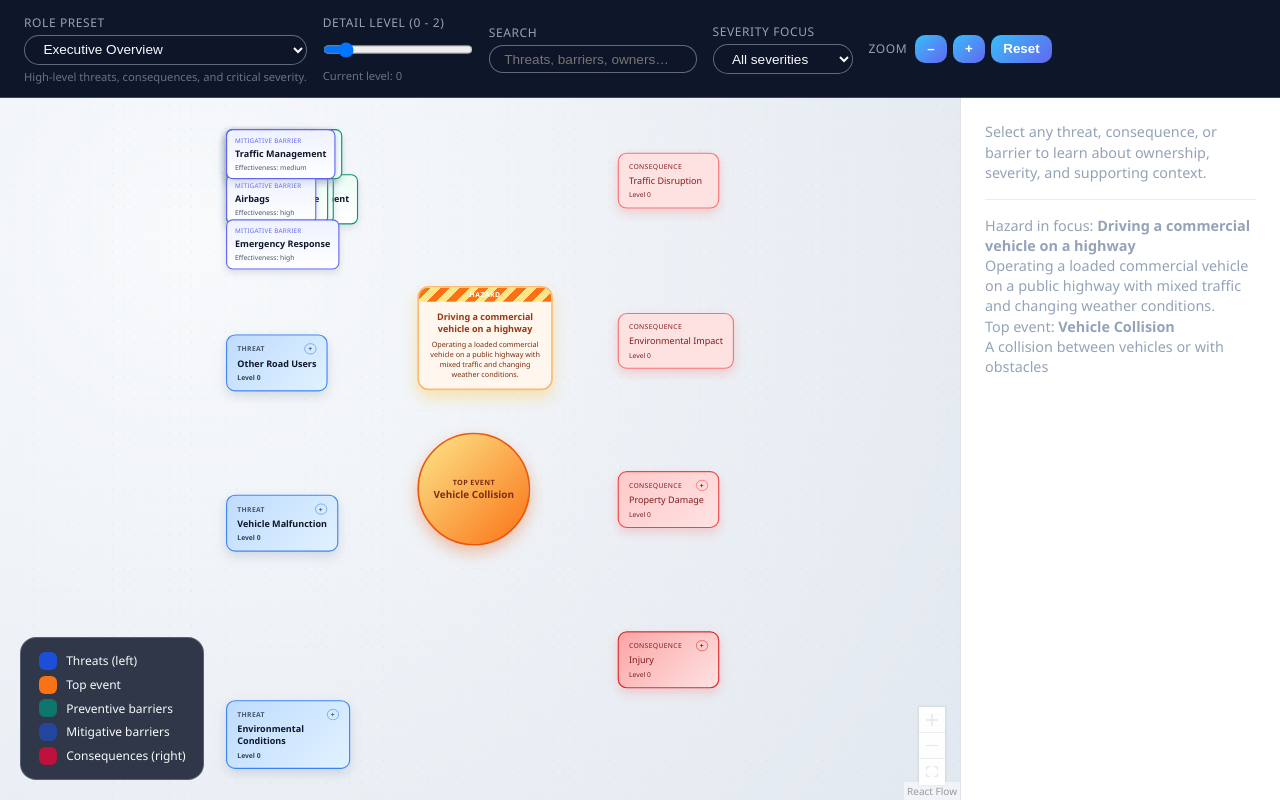
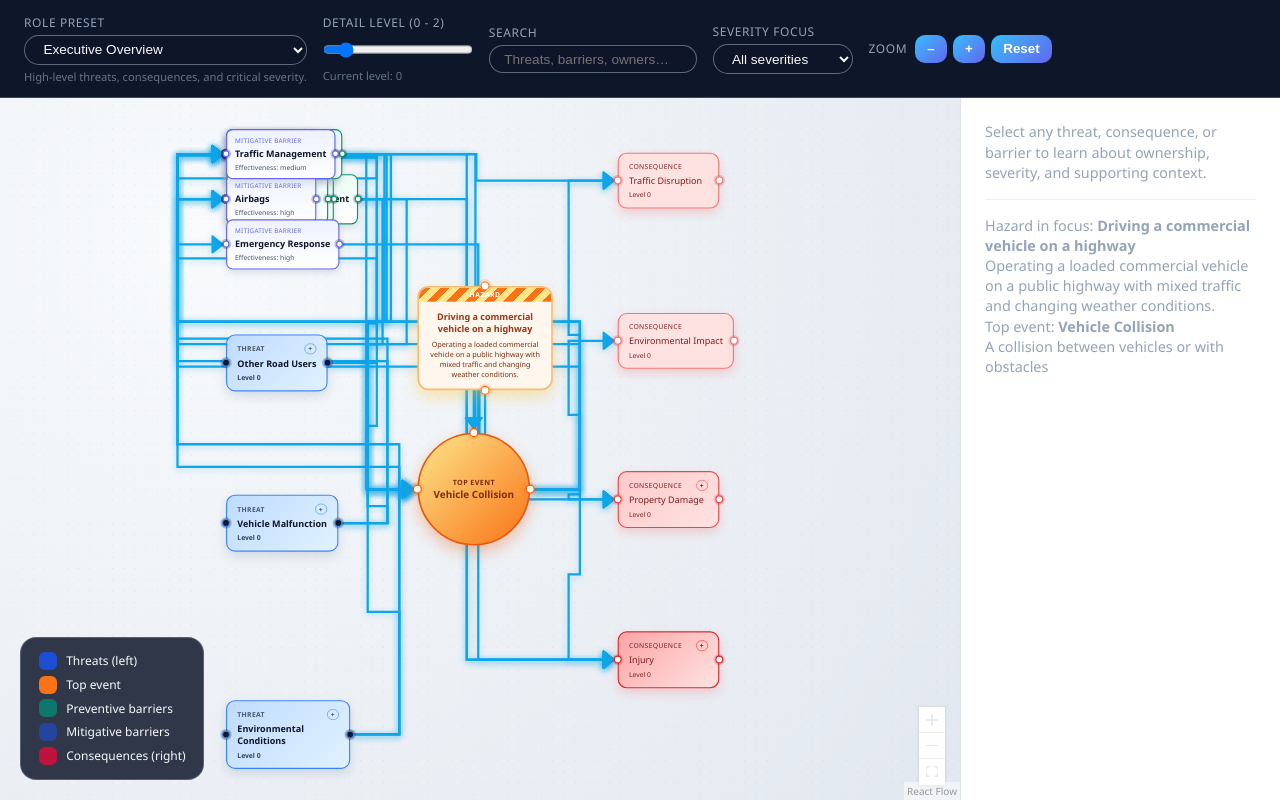
Before and after one commit to stealthymonkey/bowtie-diagram, a React (Vite) app: page / in a window 1280 px wide. Built offline with nearby package versions, Linux system fonts and the light colour scheme.

Commit message:
try and fix the node connections

```diff
--- a/src/components/BarrierNode.tsx
+++ b/src/components/BarrierNode.tsx
@@ -1,5 +1,5 @@
-import { memo } from 'react';
-import type { NodeProps } from '@xyflow/react';
+import { memo, type CSSProperties } from 'react';
+import { Handle, Position, type NodeProps } from '@xyflow/react';
 
 const palette = {
   preventive: {
@@ -14,12 +14,22 @@ const palette = {
   },
 };
 
+const createHandleStyle = (color: string): CSSProperties => ({
+  width: 12,
+  height: 12,
+  borderRadius: '50%',
+  border: `2px solid ${color}`,
+  background: '#fff',
+  boxShadow: '0 0 0 3px rgba(15, 23, 42, 0.25)',
+});
+
 export const BarrierNode = memo(({ data }: NodeProps) => {
   const type = data.barrierType === 'mitigative' ? 'mitigative' : 'preventive';
   const colors = palette[type];
   const dimmed = data.dimmed;
   const selected = data.selected;
   const highlighted = data.highlighted;
+  const handleStyle = createHandleStyle(colors.border);
 
   return (
     <div
@@ -35,6 +45,8 @@ export const BarrierNode = memo(({ data }: NodeProps) => {
           : '0 6px 14px rgba(148, 163, 184, 0.3)',
       }}
     >
+      <Handle type="target" position={Position.Left} style={handleStyle} />
+      <Handle type="source" position={Position.Right} style={handleStyle} />
       <div
         style={{
           fontSize: '0.7rem',
--- a/src/components/BowtieDiagram.tsx
+++ b/src/components/BowtieDiagram.tsx
@@ -794,6 +794,8 @@ function createHazardReactFlowNode(
     id: `edge-${hazardNodeId}-topEvent`,
     source: hazardNodeId,
     target: topEventNode.id,
+    sourceHandle: 'bottom',
+    targetHandle: 'top',
     type: 'bowtie',
     style: EDGE_STYLE,
     markerEnd: EDGE_MARKER,
--- a/src/components/ConsequenceNode.tsx
+++ b/src/components/ConsequenceNode.tsx
@@ -1,5 +1,5 @@
-import { memo } from 'react';
-import type { NodeProps } from '@xyflow/react';
+import { memo, type CSSProperties } from 'react';
+import { Handle, Position, type NodeProps } from '@xyflow/react';
 
 const severityPalette: Record<string, { bg: string; border: string }> = {
   low: { bg: '#fee2e2', border: '#f87171' },
@@ -8,12 +8,22 @@ const severityPalette: Record<string, { bg: string; border: string }> = {
   critical: { bg: '#f87171', border: '#b91c1c' },
 };
 
+const createHandleStyle = (color: string): CSSProperties => ({
+  width: 14,
+  height: 14,
+  borderRadius: '50%',
+  border: `2px solid ${color}`,
+  background: '#fff',
+  boxShadow: '0 0 0 3px rgba(185, 28, 28, 0.2)',
+});
+
 export const ConsequenceNode = memo(({ data }: NodeProps) => {
   const severity = data.severity || 'medium';
   const palette = severityPalette[severity] ?? severityPalette.medium;
   const dimmed = data.dimmed;
   const selected = data.selected;
   const highlighted = data.highlighted;
+  const handleStyle = createHandleStyle(palette.border);
 
   return (
     <div
@@ -31,6 +41,8 @@ export const ConsequenceNode = memo(({ data }: NodeProps) => {
           : '0 8px 18px rgba(248, 113, 113, 0.3)',
       }}
     >
+      <Handle type="target" position={Position.Left} style={handleStyle} />
+      <Handle type="source" position={Position.Right} style={handleStyle} />
       <div
         style={{
           display: 'flex',
--- a/src/components/HazardNode.tsx
+++ b/src/components/HazardNode.tsx
@@ -1,5 +1,14 @@
-import { memo } from 'react';
-import type { NodeProps } from '@xyflow/react';
+import { memo, type CSSProperties } from 'react';
+import { Handle, Position, type NodeProps } from '@xyflow/react';
+
+const handleStyle: CSSProperties = {
+  width: 16,
+  height: 16,
+  borderRadius: '50%',
+  border: '2px solid #f97316',
+  background: '#fff',
+  boxShadow: '0 0 0 4px rgba(249, 115, 22, 0.2)',
+};
 
 export const HazardNode = memo(({ data }: NodeProps) => {
   const dimmed = data.dimmed;
@@ -22,6 +31,8 @@ export const HazardNode = memo(({ data }: NodeProps) => {
         fontWeight: 700,
       }}
     >
+      <Handle id="top" type="target" position={Position.Top} style={handleStyle} />
+      <Handle id="bottom" type="source" position={Position.Bottom} style={handleStyle} />
       <div
         style={{
           background:
--- a/src/components/ThreatNode.tsx
+++ b/src/components/ThreatNode.tsx
@@ -1,5 +1,5 @@
-import { memo } from 'react';
-import type { NodeProps } from '@xyflow/react';
+import { memo, type CSSProperties } from 'react';
+import { Handle, Position, type NodeProps } from '@xyflow/react';
 
 const severityPalette: Record<string, { bg: string; border: string }> = {
   low: { bg: '#dbeafe', border: '#60a5fa' },
@@ -8,12 +8,22 @@ const severityPalette: Record<string, { bg: string; border: string }> = {
   critical: { bg: '#818cf8', border: '#4338ca' },
 };
 
+const createHandleStyle = (color: string): CSSProperties => ({
+  width: 14,
+  height: 14,
+  borderRadius: '50%',
+  border: `2px solid ${color}`,
+  background: '#0f172a',
+  boxShadow: '0 0 0 3px rgba(15, 23, 42, 0.25)',
+});
+
 export const ThreatNode = memo(({ data }: NodeProps) => {
   const severity = data.severity || 'medium';
   const palette = severityPalette[severity] ?? severityPalette.medium;
   const dimmed = data.dimmed;
   const selected = data.selected;
   const highlighted = data.highlighted;
+  const handleStyle = createHandleStyle(palette.border);
 
   return (
     <div
@@ -32,6 +42,8 @@ export const ThreatNode = memo(({ data }: NodeProps) => {
         fontWeight: 600,
       }}
     >
+      <Handle type="target" position={Position.Left} style={handleStyle} />
+      <Handle type="source" position={Position.Right} style={handleStyle} />
       <div
         style={{
           display: 'flex',
--- a/src/components/TopEventNode.tsx
+++ b/src/components/TopEventNode.tsx
@@ -1,5 +1,14 @@
-import { memo } from 'react';
-import type { NodeProps } from '@xyflow/react';
+import { memo, type CSSProperties } from 'react';
+import { Handle, Position, type NodeProps } from '@xyflow/react';
+
+const handleStyle: CSSProperties = {
+  width: 16,
+  height: 16,
+  borderRadius: '50%',
+  border: '2px solid #ea580c',
+  background: '#fff7ed',
+  boxShadow: '0 0 0 4px rgba(234, 88, 12, 0.2)',
+};
 
 export const TopEventNode = memo(({ data }: NodeProps) => {
   const dimmed = data.dimmed;
@@ -28,6 +37,9 @@ export const TopEventNode = memo(({ data }: NodeProps) => {
         padding: '1rem',
       }}
     >
+      <Handle id="left" type="target" position={Position.Left} style={handleStyle} />
+      <Handle id="top" type="target" position={Position.Top} style={handleStyle} />
+      <Handle id="right" type="source" position={Position.Right} style={handleStyle} />
       <div style={{ fontSize: '0.8rem', letterSpacing: '0.05em', textTransform: 'uppercase' }}>
         Top Event
       </div>
```
